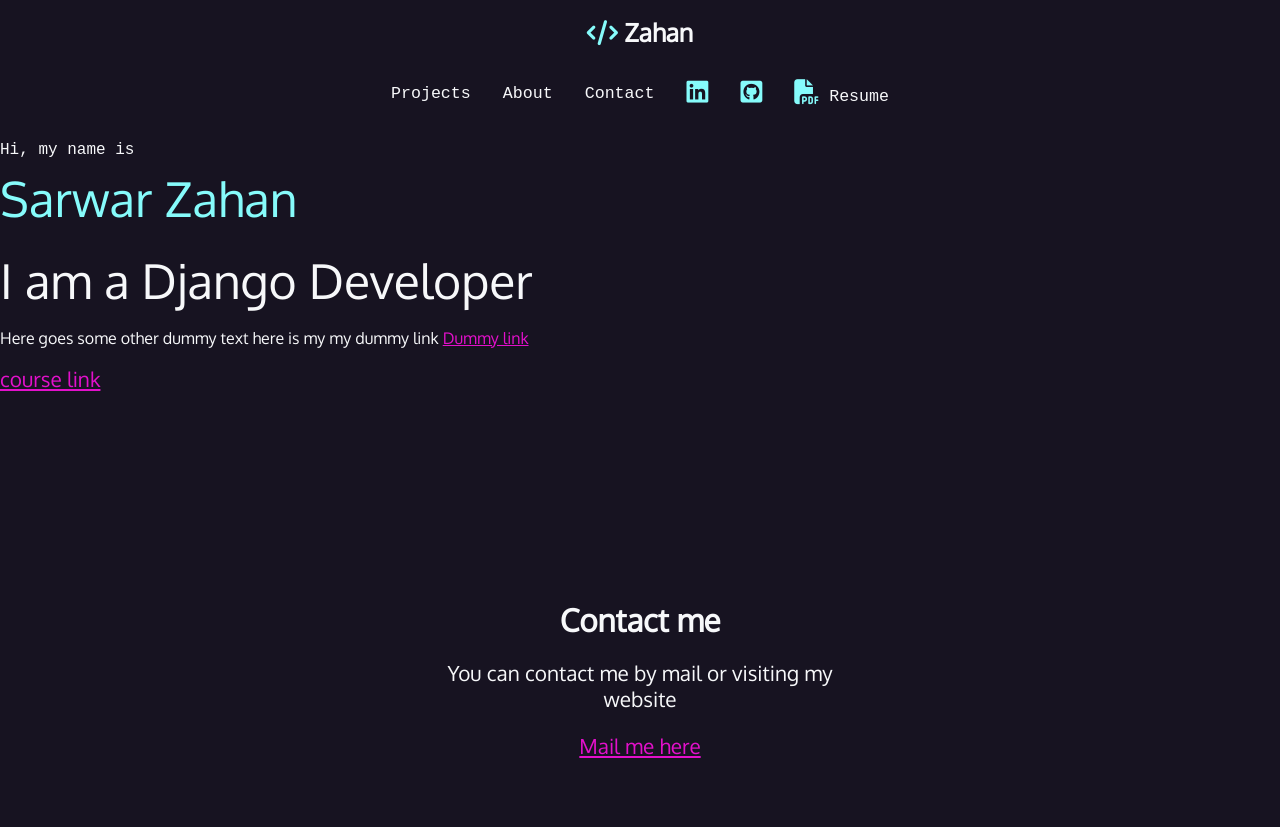
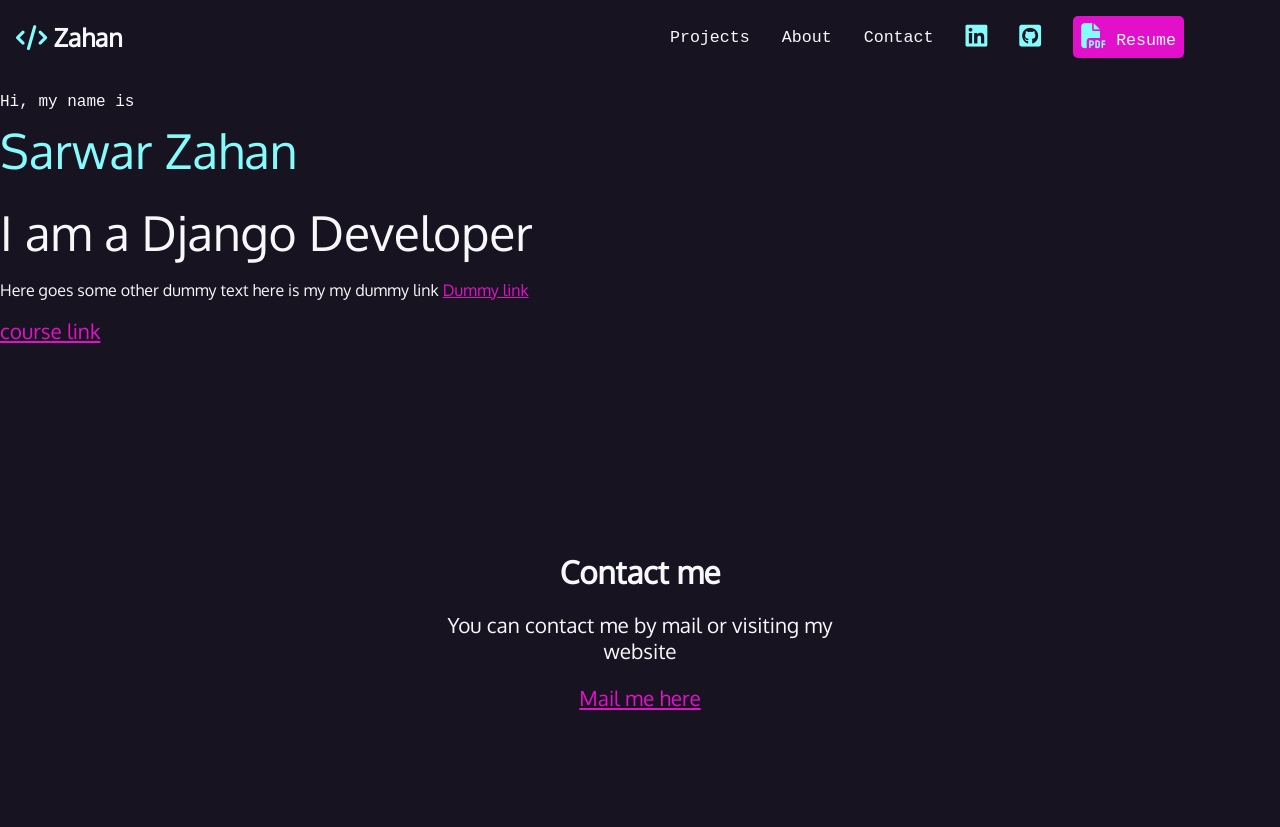
Before and after one commit to mszahan/getting-started-with-css, a plain HTML site: page index.html in a window 1280 px wide. After the commit the page ends 800 px from the top, so only its background shows below. Drawn offline with Linux system fonts and the light colour scheme; a web font is replaced by a local one.

Commit message:
made the navbar responsive

```diff
--- a/css/main.css
+++ b/css/main.css
@@ -151,3 +151,29 @@ nav a:hover,
 nav [class*="fa-"]:hover {
   color: var(--magenta);
 }
+
+.button {
+    background-color: var(--magenta);
+    padding: 0.5rem;
+    border-radius: 5px;
+
+}
+
+.button:hover {
+    color: var(--white);
+    background-color: var(--hotmag);
+}
+
+
+@media(min-width: 850px) {
+    nav {
+        max-width: 1200px;
+
+    }
+
+    nav li:first-child {
+        flex-basis: auto;
+        text-align: left;
+        margin-right: auto;
+    }
+}
--- a/index.html
+++ b/index.html
@@ -31,7 +31,7 @@
           <li><a href="#"><span class="fa-brands fa-square-github" aria-hidden="true"></span>
             <span class="sr-only">Github</span>
         </a></li>
-          <li><a href="#"><span class="fa-solid fa-file-pdf" aria-hidden="true"></span> Resume</a></li>
+          <li><a href="#" class="button"><span class="fa-solid fa-file-pdf" aria-hidden="true"></span> Resume</a></li>
         </ul>
     </nav>
 
```
